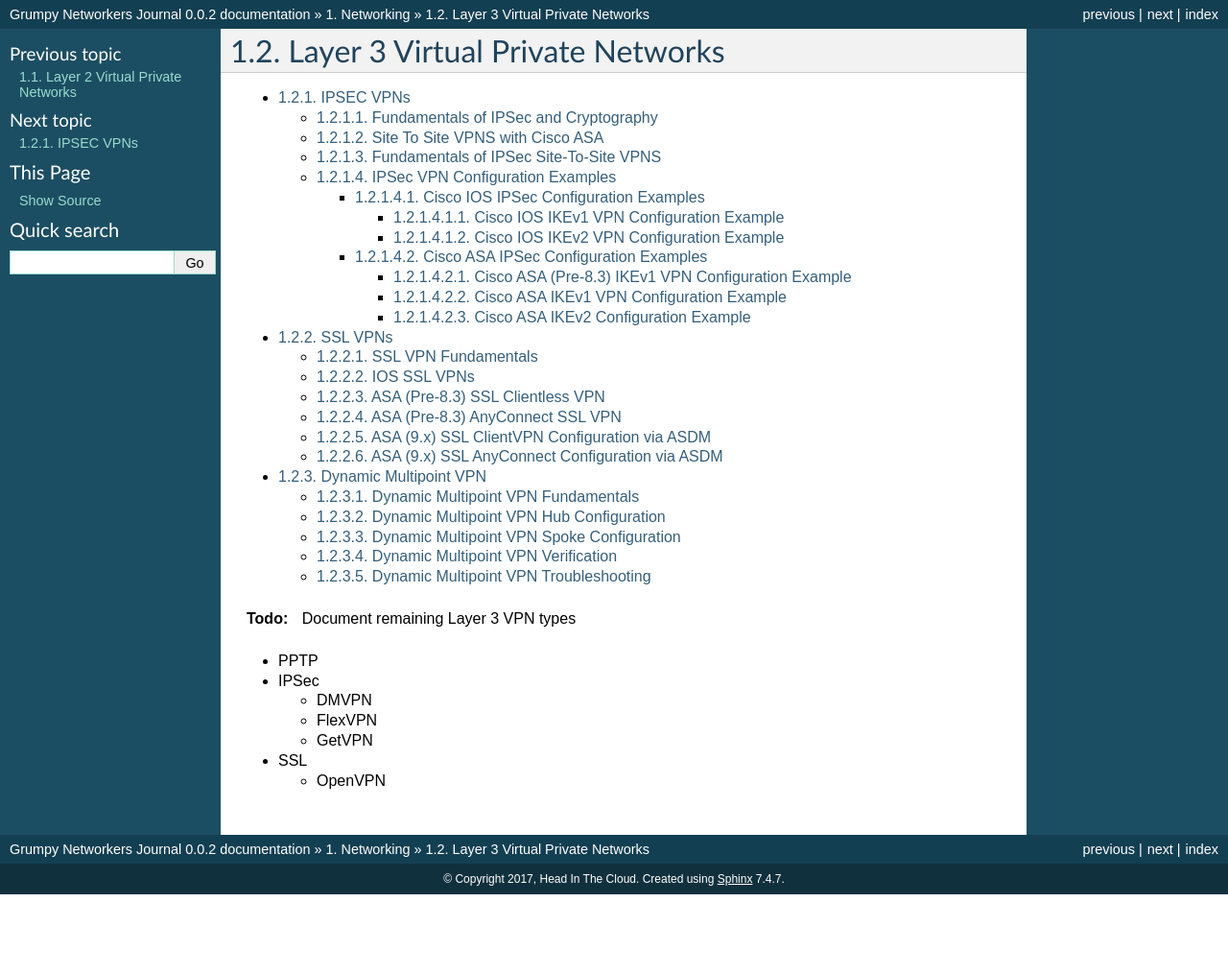
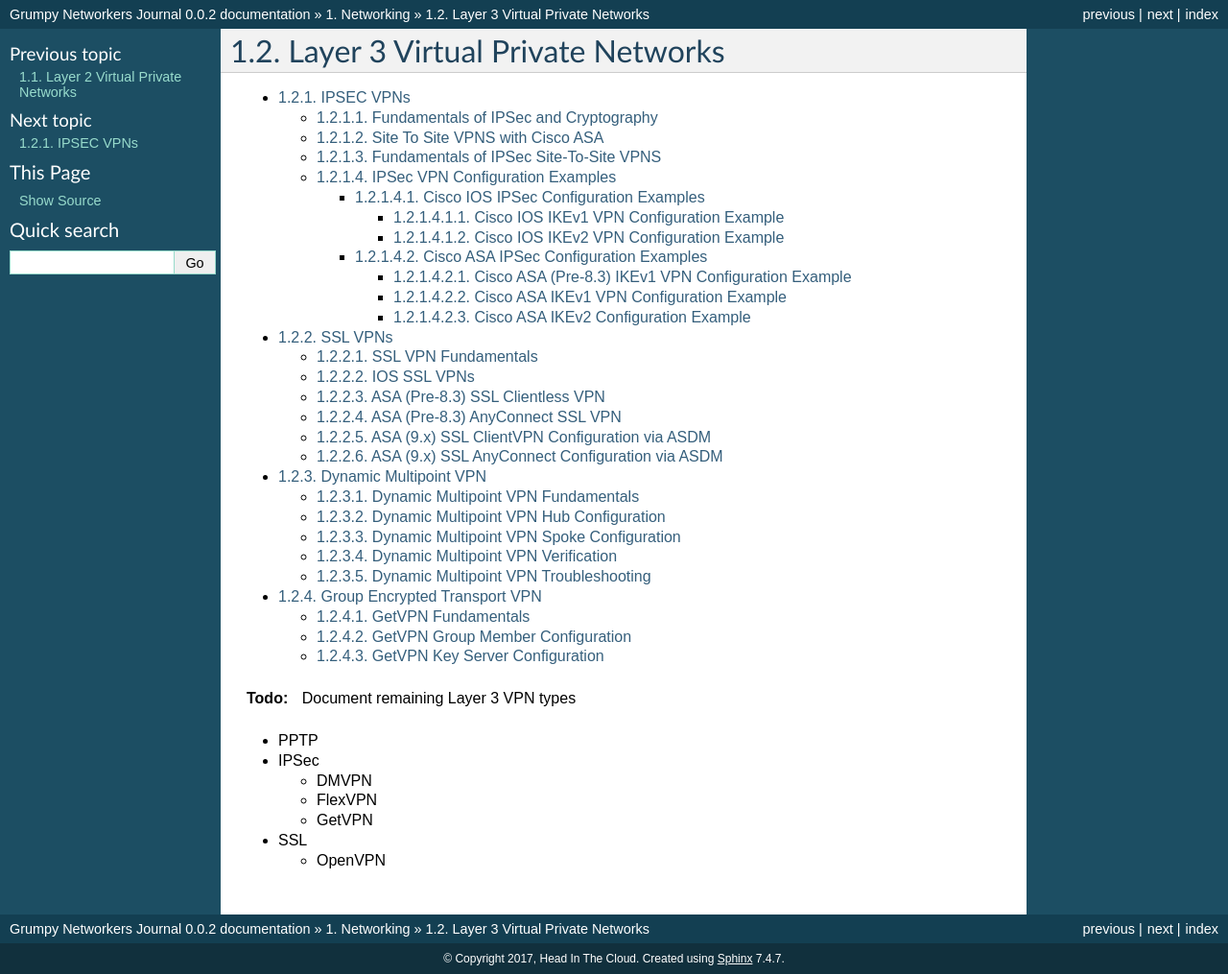
Before and after one commit to hdinthkld/gnj, a Sphinx documentation site: the page built from source/NETWORKING/VPNS/LAYER3.rst, in a window 1280 px wide. Shown: the whole page at 96% size. Built offline with Sphinx 7.4.7, drawn with Linux system fonts in a browser that asks for light colours; before the commit the page ends 932 px from its top, so only the background shows below that.

Commit message:
Added Placeholders for GETVPN

```diff
--- a/source/NETWORKING/VPNS/LAYER3.rst
+++ b/source/NETWORKING/VPNS/LAYER3.rst
@@ -8,6 +8,7 @@ Layer 3 Virtual Private Networks
   IPSEC
   SSL
   LAYER3/DMVPN
+  LAYER3/GETVPN
 
 
 .. todo:: Document remaining Layer 3 VPN types
--- /dev/null
+++ b/source/NETWORKING/VPNS/LAYER3/GETVPN.rst
@@ -0,0 +1,10 @@
+#############################
+Group Encrypted Transport VPN
+#############################
+
+.. toctree::
+  :titlesonly:
+
+  GETVPN/GETVPN_FUNDAMENTALS
+  GETVPN/GETVPN_KS_CONFIG
+  GETVPN/GETVPN_GM_CONFIG
--- /dev/null
+++ b/source/NETWORKING/VPNS/LAYER3/GETVPN/GETVPN_FUNDAMENTALS.rst
@@ -0,0 +1,3 @@
+###################
+GetVPN Fundamentals
+###################
--- /dev/null
+++ b/source/NETWORKING/VPNS/LAYER3/GETVPN/GETVPN_GM_CONFIG.rst
@@ -0,0 +1,6 @@
+###############################
+GetVPN Key Server Configuration
+###############################
+
+ddd
+===
--- /dev/null
+++ b/source/NETWORKING/VPNS/LAYER3/GETVPN/GETVPN_KS_CONFIG.rst
@@ -0,0 +1,6 @@
+#################################
+GetVPN Group Member Configuration
+#################################
+
+ddd
+===
```
